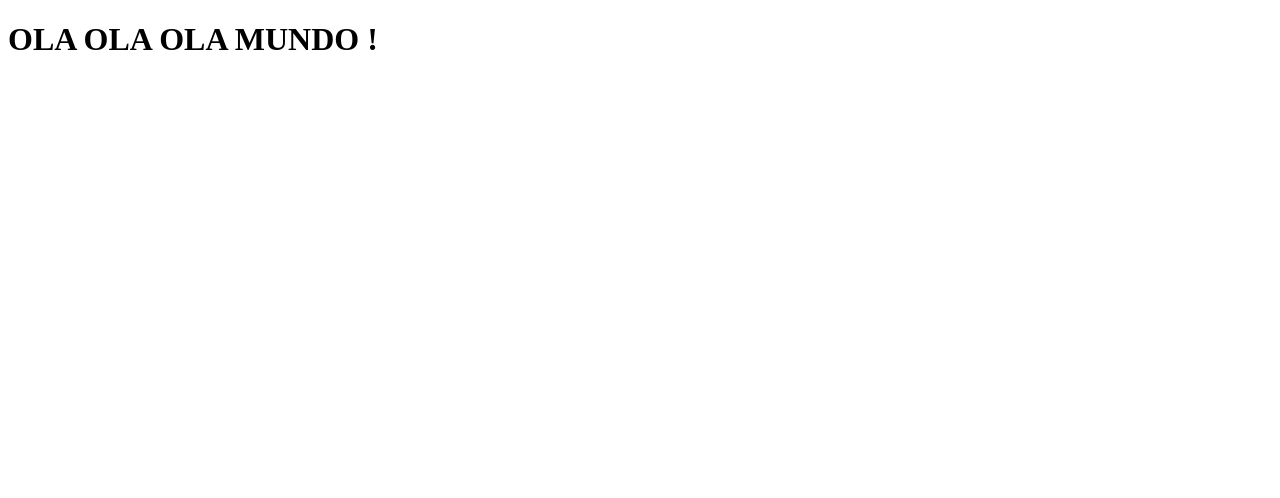
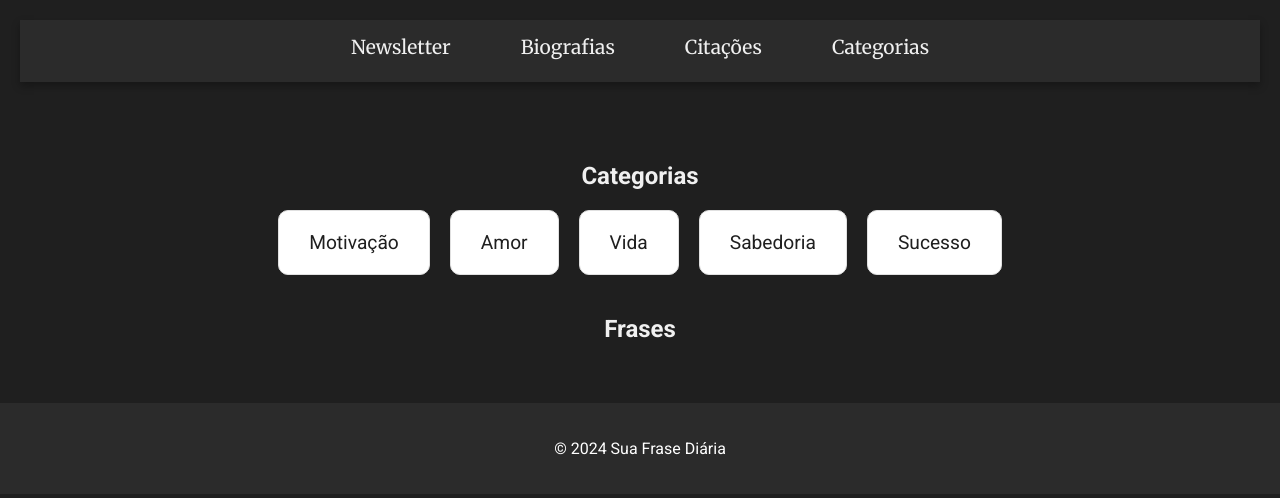
Before and after one commit to StanleyBack-dev/projectDailyQuotes, a website: page src/public/views/categoryView.html in a window 1280 px wide. Drawn offline with Linux system fonts and the light colour scheme.

Commit message:
feat: add new view and styles category

```diff
--- a/src/models/emailsModels/createEmailsModel.js
+++ b/src/models/emailsModels/createEmailsModel.js
@@ -17,7 +17,7 @@ const createEmails = async (email) => {
 
             if (existingData.status === true) {
                 // IF THE EMAIL IS ALREADY REGISTERED AND ACTIVE, IT DOES NOTHING
-                return { success: false, message: "Email já cadastrado e ativo." };
+                return { success: false, message: "⚠️ O e-mail fornecido já está cadastrado e ativo em nossa base de dados." };
             } else {
                 // IF THE EMAIL EXISTS BUT IS INACTIVE, REACTIVATE THE STATUS
                 const docRef = doc(dbFirebase, 'subscribers', existingDoc.id);
@@ -25,7 +25,7 @@ const createEmails = async (email) => {
                     status: true,
                     dateSubscribers: Timestamp.now(),
                 });
-                return { success: true, message: "E-mail reativado com sucesso." };
+                return { success: true, message: "🚀 E-mail reativado com sucesso! Estamos felizes em tê-lo de volta na nossa comunidade." };
             }
         } else {
             // IF THE EMAIL DOES NOT EXIST, REGISTER A NEW EMAIL
@@ -34,7 +34,7 @@ const createEmails = async (email) => {
                 status: true,
                 dateSubscribers: Timestamp.now(),
             });
-            return { success: true, message: "E-mail cadastrado com sucesso." };
+            return { success: true, message: "🎉 Bem-vindo à nossa comunidade! Seu e-mail foi cadastrado com sucesso. Estamos felizes em ter você conosco!" };
         }
     } catch (error) {
         console.error("Erro ao adicionar ou atualizar e-mail:", error);
--- a/src/public/scripts/actions/home/createHomeScriptActions.js
+++ b/src/public/scripts/actions/home/createHomeScriptActions.js
@@ -30,6 +30,6 @@ document.addEventListener("DOMContentLoaded", function () {
 
         setTimeout(() => {
             location.reload();
-        }, 3000);
+        }, 5000);
     });
 });
--- /dev/null
+++ b/src/public/styles/stylesCategory.css
@@ -0,0 +1,160 @@
+/* Importando as fontes */
+@import url('https://fonts.googleapis.com/css2?family=Roboto:wght@400;500;700&family=Merriweather:wght@400;700&display=swap');
+
+:root {
+    --primary-color: #1f1f1f;
+    --secondary-color: #f0f0f0;
+    --accent-color: #ff6f61;
+    --background-color: #ffffff;
+    --text-color: #1f1f1f;
+    --heading-color: #0d0d0d;
+    --card-bg-color: #ffffff;
+    --card-border-color: #e0e0e0;
+    --modal-bg-color: #2b2b2b;
+    --modal-text-color: #ffffff;
+    --footer-color: #2b2b2b;
+    --button-color: #ffffff;
+}
+
+body {
+    background-color: var(--primary-color);
+    color: var(--secondary-color);
+    font-family: 'Roboto', sans-serif;
+    margin: 0;
+    padding: 0;
+}
+
+/* Menu de navegação superior */
+nav {
+    background-color: #2b2b2b; /* Fundo do menu superior */
+    box-shadow: 0 4px 8px rgba(0, 0, 0, 0.3);
+    position: sticky;
+    top: 0;
+    z-index: 1000;
+}
+
+nav ul {
+    display: flex;
+    justify-content: center;
+    list-style: none;
+    padding: 0;
+    margin: 0;
+    flex-wrap: wrap; /* Adiciona quebra de linha quando necessário */
+}
+
+nav ul li {
+    margin: 0 15px;
+}
+
+nav ul li a {
+    font-family: 'Merriweather', serif;
+    color: var(--secondary-color);
+    text-decoration: none;
+    font-size: 1.2em;
+    padding: 15px 20px;
+    display: inline-block;
+    position: relative;
+    transition: color 0.3s ease, background-color 0.3s ease;
+}
+
+/* Efeito de hover no menu superior */
+nav ul li a:hover {
+    color: #e63946;
+    background-color: #393939;
+    border-radius: 8px;
+}
+
+/* Linha decorativa sob o link ativo no menu */
+nav ul li a::after {
+    content: '';
+    display: block;
+    width: 0;
+    height: 3px;
+    background-color: #e63946;
+    transition: width 0.3s ease;
+    margin-top: 5px;
+    border-radius: 2px;
+}
+
+nav ul li a:hover::after {
+    width: 100%;
+}
+
+header {
+    background-color: var(--primary-color);
+    padding: 20px;
+    text-align: center;
+    color: var(--secondary-color);
+}
+
+main {
+    max-width: 1000px;
+    margin: 0 auto;
+    padding: 40px 20px;
+}
+
+.categories-section {
+    margin-bottom: 40px;
+    text-align: center;
+}
+
+.categories-container {
+    display: flex;
+    flex-wrap: wrap;
+    justify-content: center;
+    gap: 20px;
+}
+
+.category-card {
+    background-color: var(--card-bg-color);
+    border: 1px solid var(--card-border-color);
+    border-radius: 10px;
+    padding: 20px 30px;
+    font-size: 1.2em;
+    color: var(--text-color);
+    cursor: pointer;
+    transition: transform 0.3s ease, box-shadow 0.3s ease;
+}
+
+.category-card:hover {
+    transform: translateY(-5px);
+    box-shadow: 0 6px 12px rgba(0, 0, 0, 0.2);
+    background-color: var(--accent-color);
+    color: var(--button-color);
+}
+
+.quotes-section {
+    text-align: center;
+}
+
+.quotes-container {
+    display: flex;
+    flex-wrap: wrap;
+    justify-content: center;
+    gap: 20px;
+}
+
+.quote-card {
+    background-color: var(--card-bg-color);
+    border: 1px solid var(--card-border-color);
+    border-radius: 10px;
+    padding: 20px;
+    font-size: 1em;
+    color: var(--text-color);
+    width: 250px;
+    text-align: center;
+    box-shadow: 0 4px 8px rgba(0, 0, 0, 0.1);
+    transition: transform 0.3s ease, box-shadow 0.3s ease;
+}
+
+.quote-card:hover {
+    transform: translateY(-5px);
+    box-shadow: 0 6px 12px rgba(0, 0, 0, 0.2);
+}
+
+footer {
+    background-color: var(--footer-color);
+    padding: 20px 0;
+    text-align: center;
+    color: var(--button-color);
+}
--- a/src/public/views/categoryView.html
+++ b/src/public/views/categoryView.html
@@ -1,11 +1,50 @@
 <!DOCTYPE html>
 <html lang="en">
+
 <head>
     <meta charset="UTF-8">
     <meta name="viewport" content="width=device-width, initial-scale=1.0">
-    <title>Document</title>
+    <title>Categorias de Frases</title>
+    <link rel="stylesheet" href="../styles/stylesCategory.css">
 </head>
+
 <body>
-    <h1>OLA OLA OLA MUNDO !</h1>
+    <header>
+        <nav>
+            <ul>
+                <li><a href="/" class="nav-link">Newsletter</a></li>
+                <li><a href="/biografias" class="nav-link">Biografias</a></li>
+                <li><a href="/citacoes" class="nav-link">Citações</a></li>
+                <li><a href="/categorias" class="nav-link">Categorias</a></li>
+            </ul>
+        </nav>
+    </header>
+
+    <main>
+        <section class="categories-section">
+            <h2>Categorias</h2>
+            <div class="categories-container">
+                <div class="category-card" data-category="motivacao">Motivação</div>
+                <div class="category-card" data-category="amor">Amor</div>
+                <div class="category-card" data-category="vida">Vida</div>
+                <div class="category-card" data-category="sabedoria">Sabedoria</div>
+                <div class="category-card" data-category="sucesso">Sucesso</div>
+            </div>
+        </section>
+
+        <section class="quotes-section">
+            <h2>Frases</h2>
+            <div class="quotes-container" id="quotesContainer">
+                <!-- As frases aparecerão aqui ao clicar em uma categoria -->
+            </div>
+        </section>
+    </main>
+
+    <footer>
+        <p>&copy; 2024 Sua Frase Diária</p>
+    </footer>
+
+    <script src="scripts.js"></script>
 </body>
+
 </html>
```
Also changed, not shown: src/public/styles/stylesHome.css (+60 -0 lines), src/public/views/homeView.html (+6 -15 lines), .github/workflows/run-tests.yaml.
